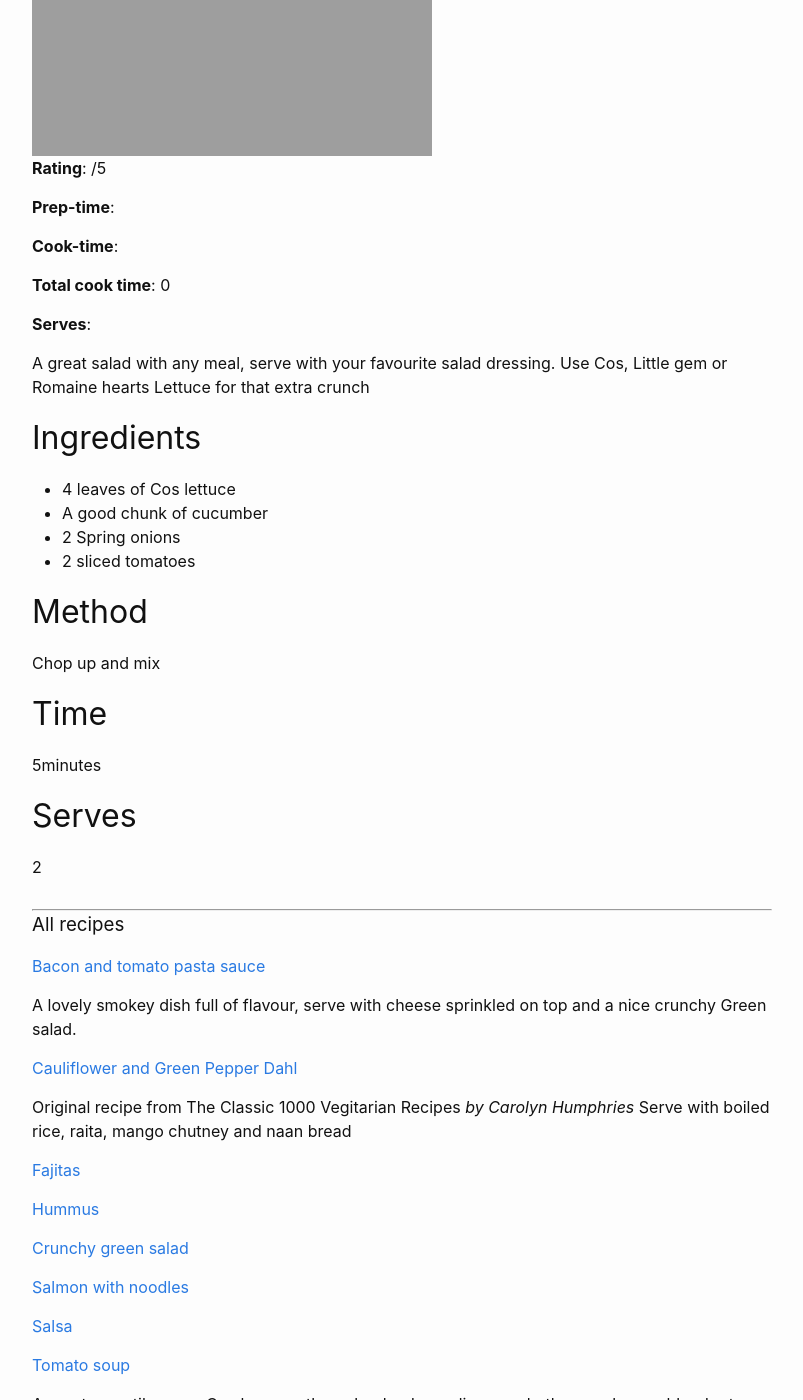
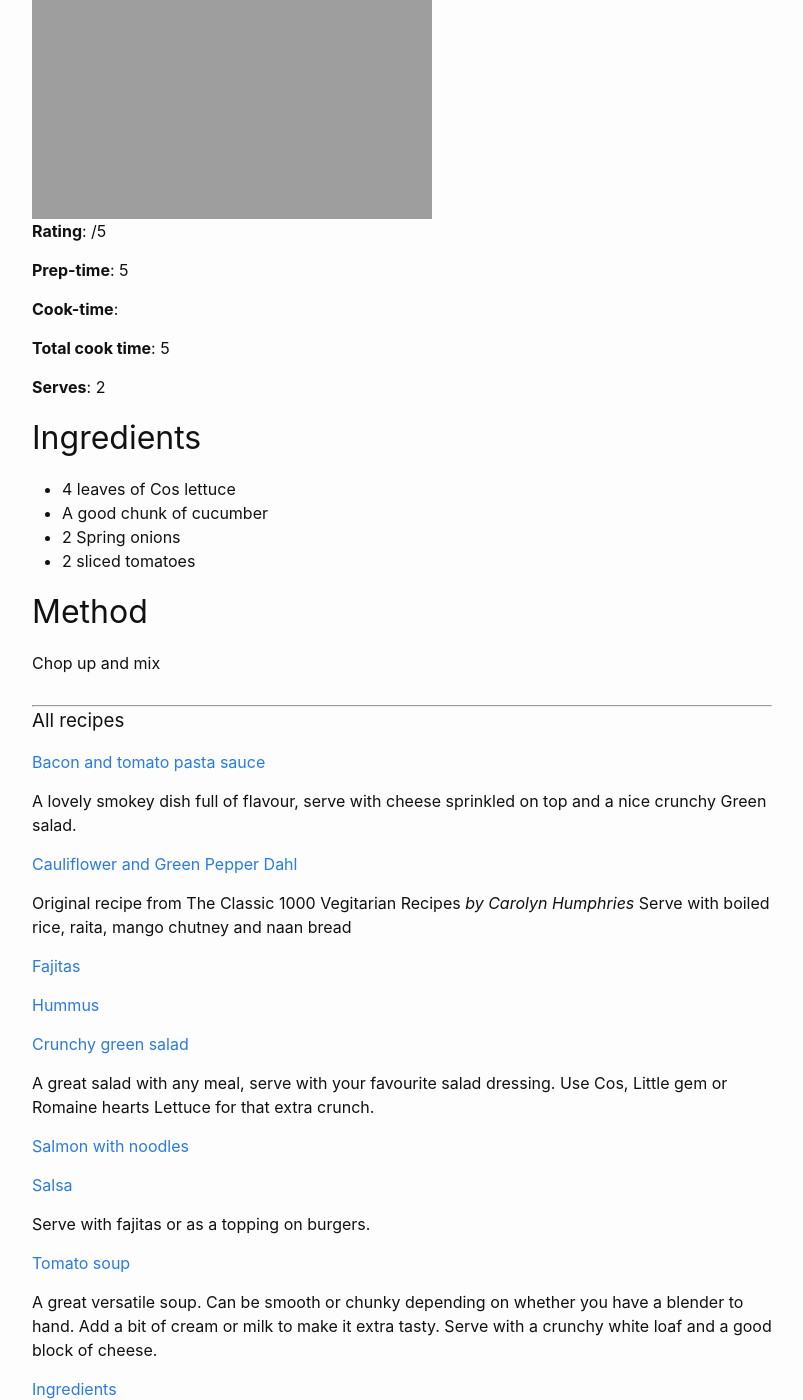
Before and after one commit to ac5/recipes, a Jekyll site: the page built from recipes/salad-green.md, in a window 1280 px wide and 1400 px high, scrolled down 308 px. Shown: the whole window, without its empty margins (238-1041 px from the left). Built offline with Jekyll 4.4.1, drawn with Linux system fonts in a browser that asks for light colours; some of the changed text lies outside the part shown.

Commit message:
Update recipes

```diff
--- a/recipes/hummus.md
+++ b/recipes/hummus.md
@@ -6,9 +6,9 @@
 image: ".jpg"
 image-alt: ""
 rating:
-prep-time:
+prep-time: 5
 cook-time:
-serves:
+serves: 6
 ---
 
 ## Ingredients
@@ -22,9 +22,3 @@
 
 ## Method
 Blend everything except salt, add more water if needed to get correct consistency, add salt to taste.
-
-## Time
-5minutes
-
-## Serves
-6
--- a/recipes/salad-green.md
+++ b/recipes/salad-green.md
@@ -1,18 +1,16 @@
 ---
 layout: recipe
 title: Crunchy green salad
+description: A great salad with any meal, serve with your favourite salad dressing. Use Cos, Little gem or Romaine hearts Lettuce for that extra crunch.
 date: 2013-07-27 11:27
 author: Alex
 image: ".jpg"
 image-alt: ""
 rating:
-prep-time:
+prep-time: 5
 cook-time:
-serves:
+serves: 2
 ---
-
-A great salad with any meal, serve with your favourite salad dressing.
-Use Cos, Little gem or Romaine hearts Lettuce for that extra crunch
 
 ## Ingredients
 - 4 leaves of Cos lettuce
@@ -22,9 +20,3 @@
 
 ## Method
 Chop up and mix
-
-## Time
-5minutes
-
-## Serves
-2
```
Also changed, not shown: recipes/bacon-tomato-pasta.md (+0 -1 lines), recipes/dahl-cauliflower-green-pepper.md (+0 -6 lines), recipes/salsa.md (+1 -2 lines).
